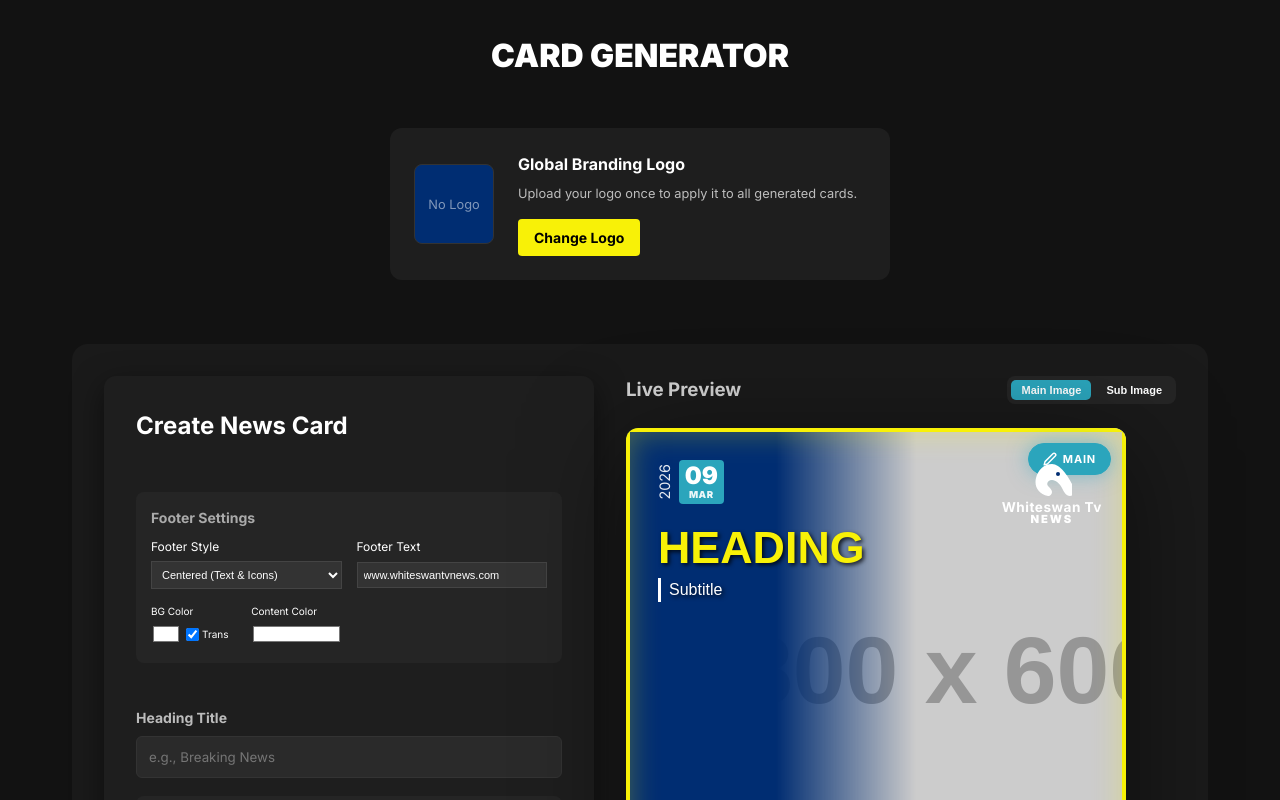
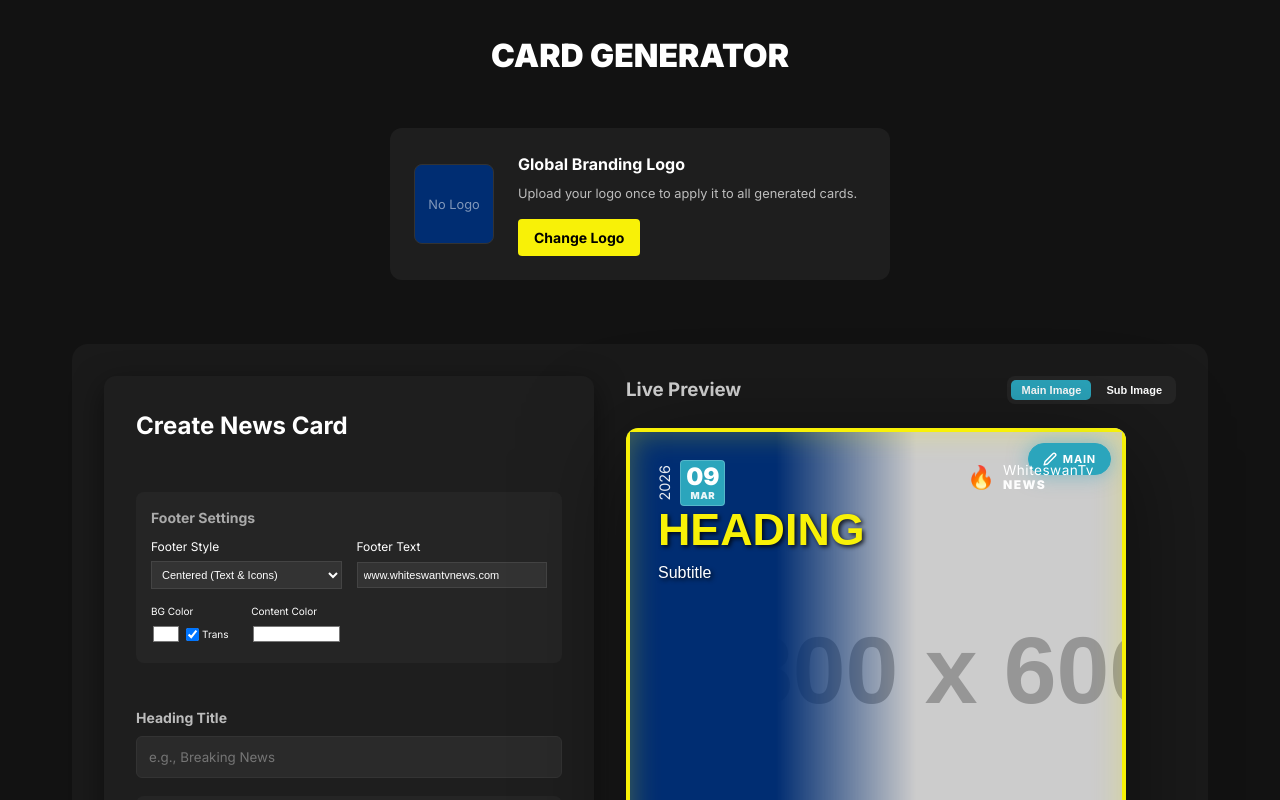
Before and after one commit to geomanuk20/card-generator, a React (Vite) app in the folder frontend/: page / in a window 1280 px wide. Shown: the top 800 px of the page. Built offline with nearby package versions, Linux system fonts and the light colour scheme; no server answers; the HTML template or start-up script is replaced by a standard one; a web font is replaced by a local one.

Commit message:
Match logo style and position to reference image

```diff
--- a/frontend/src/components/PremiumCard.jsx
+++ b/frontend/src/components/PremiumCard.jsx
@@ -291,18 +291,13 @@ const PremiumCard = ({ card, globalLogo, isPreview = false, onImagePositionChang
                   crossOrigin="anonymous"
                 />
               ) : (
-                <div className="default-logo-container">
-                  <div className="card-logo-icon">
-                    <svg width="40" height="40" viewBox="0 0 100 100" fill="white">
-                      <path d="M50 10C30 10 15 25 10 45C5 65 15 85 40 90C45 91 50 85 50 80C50 75 45 70 40 65C35 60 40 50 50 50C60 50 70 60 75 70C80 80 85 90 95 90C105 90 110 80 100 60C90 40 70 10 50 10Z" />
-                      <circle cx="65" cy="35" r="5" fill="#002d72" />
-                    </svg>
+                <>
+                  <div className="card-logo-icon">🔥</div>
+                  <div className="card-logo-text">
+                    <div className="brand-name">WhiteswanTv</div>
+                    <div className="brand-news">NEWS</div>
                   </div>
-                  <div className="card-logo-text-group">
-                    <div className="card-logo-name-top">Whiteswan Tv</div>
-                    <div className="card-logo-name-bottom">NEWS</div>
-                  </div>
-                </div>
+                </>
               )}
             </div>
           </div>
@@ -329,14 +324,10 @@ const PremiumCard = ({ card, globalLogo, isPreview = false, onImagePositionChang
                       marginTop: '5px'
                     }}
                   >
-                    <div className="subtitle-accent-line"></div>
                     <p className={`card-subtitle-main ${getFontClass(subtitleStyle.fontFamily)}`} style={{ ...subtitleInlineStyle, marginTop: 0 }}>{subtitle}</p>
                   </div>
                 ) : (
-                  <div className="subtitle-no-box-wrapper" style={{ display: 'flex', alignItems: 'center', gap: '8px' }}>
-                    <div className="subtitle-accent-line" style={{ background: subtitleStyle.color || '#ffffff' }}></div>
-                    <p className={`card-subtitle-main ${getFontClass(subtitleStyle.fontFamily)}`} style={{ ...subtitleInlineStyle, width: '100%', margin: 0 }}>{subtitle}</p>
-                  </div>
+                  <p className={`card-subtitle-main ${getFontClass(subtitleStyle.fontFamily)}`} style={{ ...subtitleInlineStyle, width: '100%' }}>{subtitle}</p>
                 )}
               </div>
             )}
--- a/frontend/src/index.css
+++ b/frontend/src/index.css
@@ -272,7 +272,7 @@ button:hover {
 .date-badge-v {
   display: flex;
   align-items: center;
-  gap: 0.4rem;
+  gap: 0.5rem;
   color: white;
 }
 
@@ -298,10 +298,11 @@ button:hover {
   flex-direction: column;
   align-items: center;
   justify-content: center;
-  background: #399bb0; /* More accurate teal from image */
-  padding: 0.3rem 0.5rem;
-  border-radius: 4px;
-  border: none;
+  background: rgba(255, 255, 255, 0.15); /* Translucent box */
+  backdrop-filter: blur(8px);
+  padding: 0.4rem 0.6rem;
+  border-radius: 6px;
+  border: 1px solid rgba(255, 255, 255, 0.2);
   line-height: 1;
   min-width: 45px;
 }
@@ -321,34 +322,10 @@ button:hover {
 }
 
 .card-logo-placeholder {
-  text-align: right;
+  display: flex;
+  align-items: center;
+  gap: 8px;
   color: white;
-  margin-top: 0;
-  margin-right: -0.5rem; /* Move it closer to edge as seen in image */
-}
-
-.default-logo-container {
-  display: flex;
-  flex-direction: column;
-  align-items: center;
-}
-
-.card-logo-text-group {
-  text-align: center;
-  line-height: 0.9;
-  margin-top: -5px;
-}
-
-.card-logo-name-top {
-  font-size: 0.85rem;
-  font-weight: bold;
-  letter-spacing: 0.5px;
-}
-
-.card-logo-name-bottom {
-  font-size: 0.7rem;
-  font-weight: 800;
-  letter-spacing: 2px;
 }
 
 .card-logo-placeholder img {
@@ -356,10 +333,26 @@ button:hover {
   filter: brightness(0) invert(1); /* Make it white if it's a dark logo */
 }
 
-.card-logo-name {
+.card-logo-text {
+  text-align: left;
+  line-height: 1.1;
+}
+
+.brand-name {
+  font-size: 0.85rem;
+  font-weight: 500;
+  letter-spacing: 0.5px;
+}
+
+.brand-news {
   font-size: 0.75rem;
-  font-weight: bold;
-  line-height: 1;
+  font-weight: 900;
+  letter-spacing: 1.5px;
+  opacity: 0.95;
+}
+
+.card-logo-icon {
+  font-size: 1.4rem;
 }
 
 .uploaded-logo {
@@ -522,17 +515,3 @@ button:hover {
   width: 100%;
   margin-top: 3rem;
 }
-.card-subtitle-box {
-  display: flex;
-  align-items: center;
-  gap: 10px;
-  background: rgba(255, 255, 255, 0.1) !important;
-  backdrop-filter: blur(5px);
-}
-
-.subtitle-accent-line {
-  width: 3px;
-  height: 1.5rem;
-  background: white;
-  flex-shrink: 0;
-}
```
